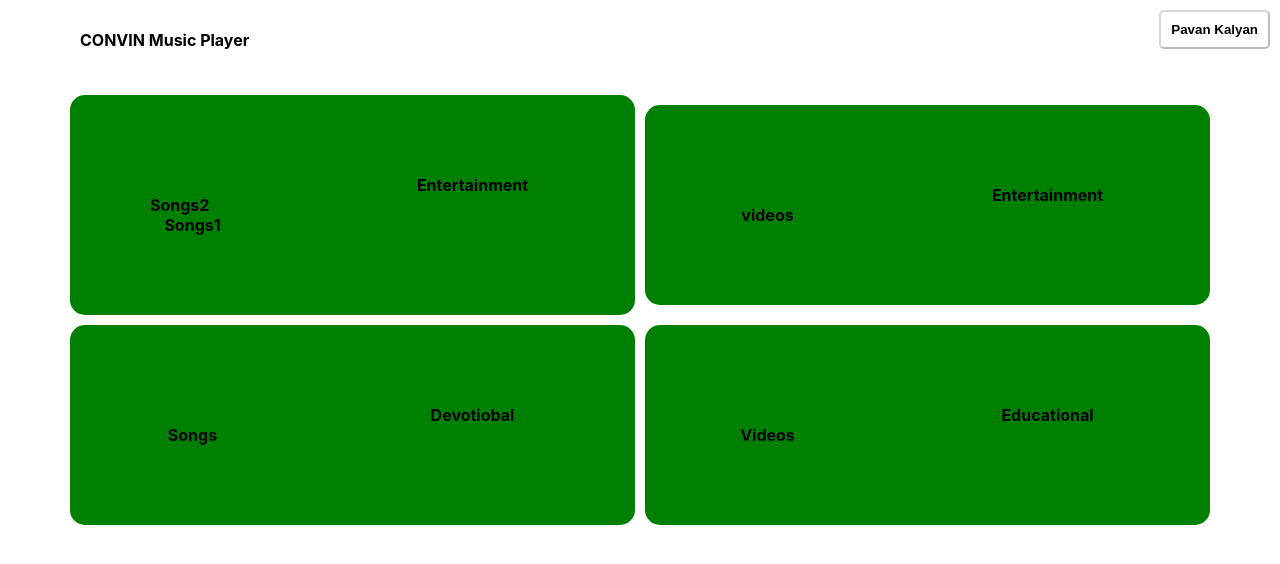
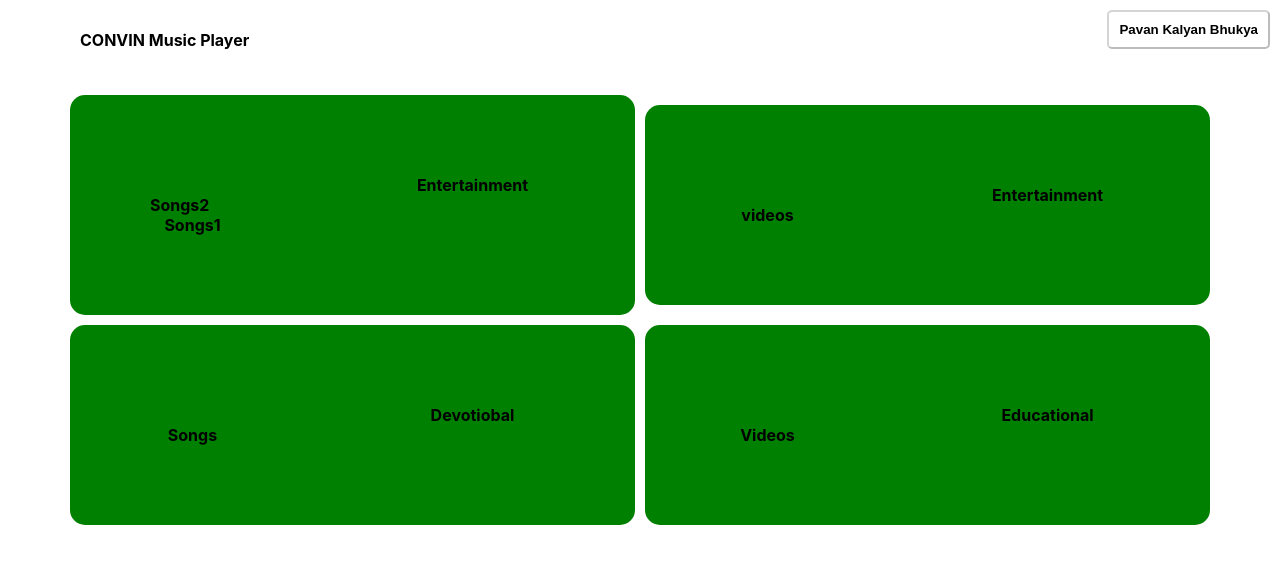
Before and after one commit to pavank3194/convin, a React (Create React App) app: page / in a window 1280 px wide. Shown: the top 564 px of the page. Built offline with nearby package versions, Linux system fonts and the light colour scheme.

Commit message:
Update music.js
checking whether works or not to resolve all conflicts

```diff
--- a/src/music/music.js
+++ b/src/music/music.js
@@ -15,7 +15,7 @@ function MediaPlayer () {
         <b>CONVIN Music Player</b>
       </div>
       <div className="username">
-        <button disabled="disabled"><b>Pavan Kalyan</b> </button>
+        <button disabled="disabled"><b>Pavan Kalyan Bhukya</b> </button>
       </div>
       <div className="add-bucket">
         <BucketsSwitch/>
```
